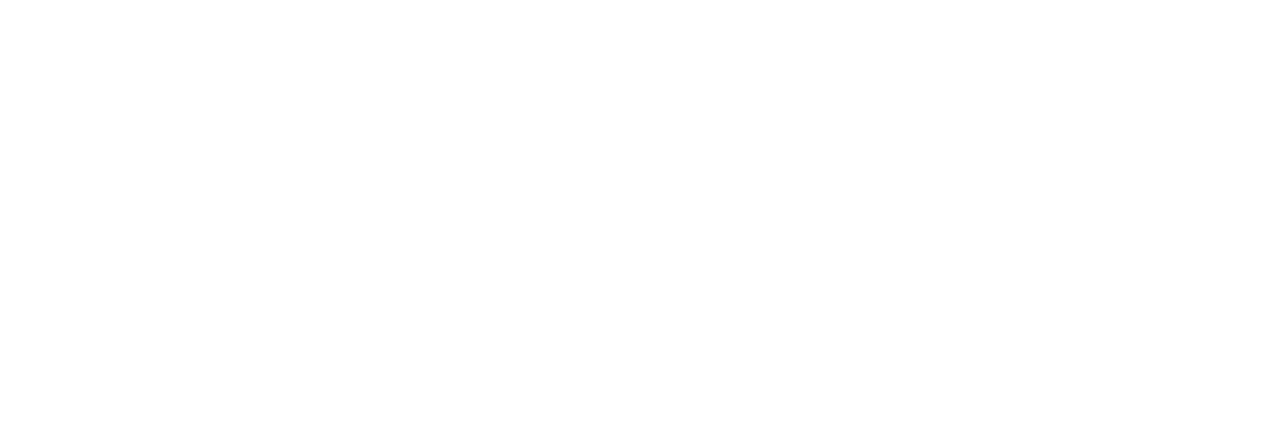
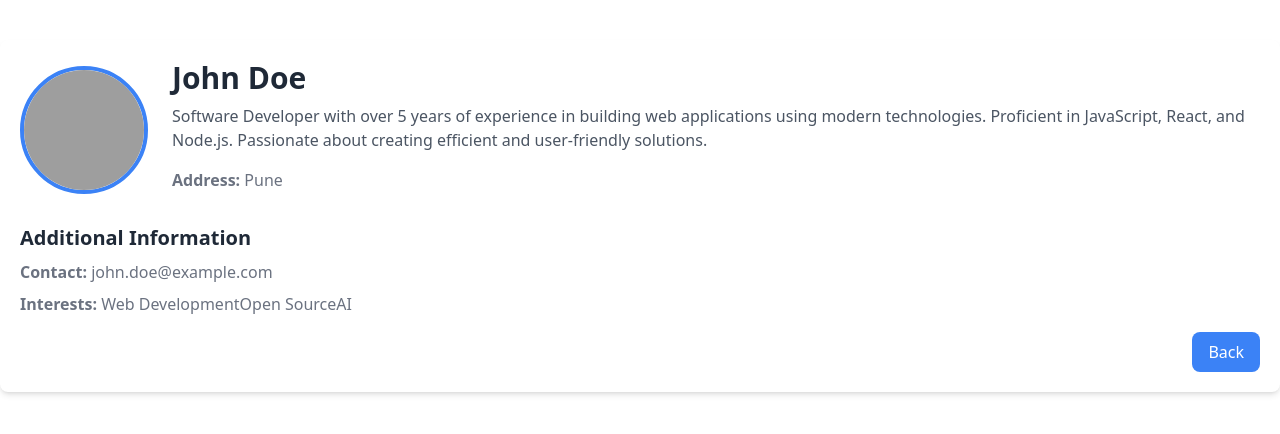
Before and after one commit to Omkar1201/Frontend_Case_Study, a React (Create React App) app: page /profile/1 in a window 1280 px wide. Before the commit this address had no page. Shown: the top 434 px of the page. Built offline with nearby package versions, Linux system fonts and the light colour scheme; grey boxes are pictures that could not be loaded.

Commit message:
minor update

```diff
--- a/src/App.js
+++ b/src/App.js
@@ -4,9 +4,11 @@ import { BrowserRouter as Router, Route, Routes, Navigate } from 'react-router-d
 import ProfileList from './components/ProfileList';
 import AdminPanel from './components/AdminPanel';
 import AdminLogin from './components/AdminLogin';
+import ProfileDetails from './components/ProfileDetails'; // Import ProfileDetails
 import { ProfileProvider } from './ProfileContext';
 import { AuthProvider, useAuth } from './AuthContext'; // Import AuthContext
 import './index.css'
+
 const PrivateRoute = ({ children }) => {
   const { isAuthenticated } = useAuth();
   return isAuthenticated ? children : <Navigate to="/admin/login" />; // Redirect to login if not authenticated
@@ -25,6 +27,7 @@ const App = () => {
                 <AdminPanel />
               </PrivateRoute>
             } />
+            <Route path="/profile/:id" element={<ProfileDetails />} /> {/* Route for profile details */}
           </Routes>
         </Router>
       </ProfileProvider>
--- a/src/ProfileContext.js
+++ b/src/ProfileContext.js
@@ -1,3 +1,4 @@
+// src/ProfileContext.js
 import React, { createContext, useState } from 'react';
 
 // Create Context
@@ -10,46 +11,58 @@ const defaultProfiles = [
     name: "John Doe",
     photo: "https://encrypted-tbn0.gstatic.com/images?q=tbn:ANd9GcRPSRFYYQuN6OLy85kZqv1grnEGC8KGNwEgwg&s", // Placeholder image URL
     description: "Software Developer with over 5 years of experience in building web applications using modern technologies. Proficient in JavaScript, React, and Node.js. Passionate about creating efficient and user-friendly solutions.",
-    address: "Pune"
+    address: "Pune",
+    contact: "john.doe@example.com",
+    interests: ["Web Development", "Open Source", "AI"],
   },
   {
     id: 2,
     name: "Jane Smith",
     photo: "https://encrypted-tbn0.gstatic.com/images?q=tbn:ANd9GcQPT4uOKm8uqQrllpIsbkLC3A5_6Ia9IwdfCIlxGtMVzKqMGFHXh5bmId-Bu9MR8Par8J0&usqp=CAU",
     description: "Graphic Designer with a flair for creativity and a keen eye for detail. Specializes in branding, print design, and digital media. Dedicated to transforming ideas into visually stunning designs that engage and inspire.",
-    address: "Pimpri"
+    address: "Pimpri",
+    contact: "jane.smith@example.com",
+    interests: ["Graphic Design", "Photography", "Travel"],
   },
   {
     id: 3,
     name: "Alice Johnson",
     photo: "https://encrypted-tbn0.gstatic.com/images?q=tbn:ANd9GcTFWmKKRobzdsu1SUzNxkjOIsBD0InZjD-JnxsK_A-xsPorZSTTZEkPeZ67Y8K1IVaIa9A&usqp=CAU",
     description: "Project Manager with 8 years of experience in leading cross-functional teams and delivering projects on time and within budget. Skilled in Agile methodologies and stakeholder management, with a strong focus on team collaboration.",
-    address: "Nashik"
+    address: "Nashik",
+    contact: "alice.johnson@example.com",
+    interests: ["Project Management", "Agile", "Team Building"],
   },
   {
     id: 4,
     name: "Sophie Williams",
     photo: "https://encrypted-tbn0.gstatic.com/images?q=tbn:ANd9GcRF9f__J44zKQ2UC-8XGfJMhObri2U80qxWhg&s",
     description: "Data Scientist passionate about transforming data into actionable insights. Experienced in machine learning, data analysis, and statistical modeling. Committed to leveraging data to solve complex business challenges.",
-    address: "Aurangabad"
+    address: "Aurangabad",
+    contact: "sophie.williams@example.com",
+    interests: ["Data Analysis", "Machine Learning", "Statistics"],
   },
   {
     id: 5,
     name: "Emily Davis",
     photo: "https://encrypted-tbn0.gstatic.com/images?q=tbn:ANd9GcTZdXMP7zL2rDPdjZfMjcTOmMIo4w4ZE300Vq5zgD_b-ReUIfLan1y-iuiSRd5QPqOyerA&usqp=CAU",
     description: "Digital Marketing Specialist with expertise in SEO, content marketing, and social media strategy. Proven track record of increasing online visibility and driving traffic through innovative marketing campaigns.",
-    address: "Mumbai"
+    address: "Mumbai",
+    contact: "emily.davis@example.com",
+    interests: ["Digital Marketing", "SEO", "Content Creation"],
   },
   {
     id: 6,
     name: "Michael Brown",
     photo: "https://encrypted-tbn0.gstatic.com/images?q=tbn:ANd9GcQN6Qw7pTITge4f43sWDk9JoiRadGiW3lRA8p2hQ3LIkzwmvod9v2T0O_8fREQtsPj5sNs&usqp=CAU",
     description: "Full Stack Developer with a strong background in both front-end and back-end technologies. Adept at building scalable applications and proficient in frameworks like Angular, React, and Express.js.",
-    address: "Thane"
+    address: "Thane",
+    contact: "michael.brown@example.com",
+    interests: ["Full Stack Development", "Cloud Computing", "APIs"],
+
   }
 ];
 
-// Create a Provider component
 export const ProfileProvider = ({ children }) => {
   const [profiles, setProfiles] = useState(() => {
     const storedProfiles = localStorage.getItem('profiles');
@@ -63,11 +76,13 @@ export const ProfileProvider = ({ children }) => {
     }
     return defaultProfiles; // Return default profiles if no data in localStorage
   });
+
   const handleDelete = (id) => {
     const updatedProfiles = profiles.filter(profile => profile.id !== id);
     setProfiles(updatedProfiles);
     localStorage.setItem('profiles', JSON.stringify(updatedProfiles)); // Update localStorage
   };
+
   const contextValue = {
     profiles,
     setProfiles,
--- a/src/components/AdminPanel.js
+++ b/src/components/AdminPanel.js
@@ -1,6 +1,7 @@
 // src/components/AdminPanel.js
 import React, { useContext, useState, useEffect } from 'react';
 import { ProfileContext } from '../ProfileContext';
+import { Link } from 'react-router-dom';
 
 const AdminPanel = () => {
   const { profiles, setProfiles, handleDelete } = useContext(ProfileContext);
@@ -39,7 +40,7 @@ const AdminPanel = () => {
     e.preventDefault();
     if (newProfile.name && newProfile.photo && newProfile.description && newProfile.address) {
       setProfiles([...profiles, { id: profiles.length + 1, ...newProfile }]);
-      setNewProfile({ name: '', photo: '', description: '', address: '' });
+      setNewProfile({ name: '', photo: '', description: '', address: '', contact: '', interests: '',projects: ''});
       setShowForm(false);
     } else {
       alert('Please fill out all fields before submitting.');
@@ -59,7 +60,7 @@ const AdminPanel = () => {
         profile.id === editingProfileId ? { ...profile, ...newProfile } : profile
       );
       setProfiles(updatedProfiles);
-      setNewProfile({ name: '', photo: '', description: '', address: '' });
+      setNewProfile({ id: profiles.length + 1, name: '', photo: '', description: '', address: '', contact: '', interests: '',projects: '' })
       setEditingProfileId(null);
       setShowForm(false);
     }
@@ -68,13 +69,15 @@ const AdminPanel = () => {
   return (
     <div className="p-6 bg-gradient-to-r from-blue-50 to-blue-100 min-h-screen">
       <h2 className="text-3xl font-extrabold text-center text-blue-600 mb-6">Admin Panel</h2>
+      <div className=' flex justify-between '>
         <button
           onClick={() => setShowForm(!showForm)}
           className="mb-6 px-6 py-3 bg-blue-600 text-white rounded-lg shadow-lg hover:bg-blue-700 transition-all duration-300"
         >
           {showForm ? (editingProfileId ? 'Cancel Edit' : 'Cancel') : 'Add Profile'}
         </button>
-
+        <button className='mb-6 px-6 py-3 bg-blue-600 text-white rounded-lg shadow-lg hover:bg-blue-700 transition-all duration-300'><Link to='/'>Home Page</Link></button>
+      </div>
       {showForm && (
         <form onSubmit={editingProfileId ? handleUpdate : handleAdd} className="bg-white p-6 rounded-lg shadow-md mb-8 border border-gray-200">
           <h3 className="text-xl font-semibold text-gray-800 mb-4">{editingProfileId ? 'Edit Profile' : 'Add New Profile'}</h3>
@@ -113,6 +116,23 @@ const AdminPanel = () => {
             required
             className="p-2 border rounded-md border-gray-300 w-full mb-6 focus:outline-none focus:ring-2 focus:ring-blue-400"
           />
+           <input
+          type="text"
+          name="contact"
+          placeholder="Contact Information"
+          value={newProfile.contact}
+          onChange={handleUpdate}
+          className="p-2 border rounded-md border-gray-300 w-full mb-6 focus:outline-none focus:ring-2 focus:ring-blue-400"
+        />
+        <input
+          type="text"
+          name="interests"
+          placeholder="Interests (comma-separated)"
+          value={newProfile.interests}
+          onChange={handleUpdate}
+          className="p-2 border rounded-md border-gray-300 w-full mb-6 focus:outline-none focus:ring-2 focus:ring-blue-400"
+        />
+
           <button
             type="submit"
             className="w-full px-4 py-2 bg-green-600 text-white rounded-lg shadow-lg hover:bg-green-700 transition-all duration-300"
--- a/src/components/ProfileDetails.js
+++ b/src/components/ProfileDetails.js
@@ -9,23 +9,42 @@ const ProfileDetails = () => {
   const profile = profiles.find(p => p.id === parseInt(id)); // Find the profile by ID
 
   if (!profile) {
-    return <p>Profile not found.</p>; // Handle case where profile is not found
+    return (
+      <div className="flex items-center justify-center h-screen">
+        <p className="text-xl text-gray-600">Profile not found.</p>
+      </div>
+    ); // Handle case where profile is not found
   }
 
   return (
-    <div className="profile-details">
-      <h2>{profile.name}</h2>
-      <img
-        src={profile.photo || 'path-to-placeholder-image.jpg'}
-        alt={profile.name}
-        width="100"
-        height="100"
-      />
-      <p><strong>Description:</strong> {profile.description}</p>
-      <p><strong>Address:</strong> {profile.address}</p>
-      <p><strong>Contact Information:</strong> {/* Add contact information here */}</p>
-      <p><strong>Interests:</strong> {/* Add interests here */}</p>
-      {/* You can add more details as needed */}
+    <div className="container mx-auto my-10 p-5 bg-white rounded-lg shadow-md">
+      <div className="flex flex-col md:flex-row items-center">
+        <img
+          src={profile.photo || 'path-to-placeholder-image.jpg'}
+          alt={profile.name}
+          className="w-32 h-32 rounded-full border-4 border-blue-500 object-cover mb-4 md:mb-0 md:mr-6"
+        />
+        <div className="md:flex-1">
+          <h2 className="text-3xl font-semibold text-gray-800 mb-2">{profile.name}</h2>
+          <p className="text-md text-gray-600 mb-4">{profile.description}</p>
+          <p className="text-md text-gray-500 mb-2"><strong>Address:</strong> {profile.address}</p>
+
+        </div>
+      </div>
+      <div className="mt-6">
+        <h3 className="text-xl font-semibold text-gray-800 mb-2">Additional Information</h3>
+        <p className="text-gray-600">
+          <p className="text-md text-gray-500 mb-2"><strong>Contact:</strong> {profile.contact}</p> {/* Display contact */}
+          <p className="text-md text-gray-500 mb-2"><strong>Interests:</strong> {profile.interests}</p> {/* Display interests */}</p>
+      </div>
+      <div className="flex justify-end mt-4">
+        <button
+          onClick={() => window.history.back()} // Go back to the previous page
+          className="px-4 py-2 bg-blue-500 text-white rounded-lg hover:bg-blue-600 transition duration-200"
+        >
+          Back
+        </button>
+      </div>
     </div>
   );
 };
```
Also changed, not shown: src/components/ProfileList.js (+12 -10 lines). Lines whose indentation alone changed are shown as unchanged.
